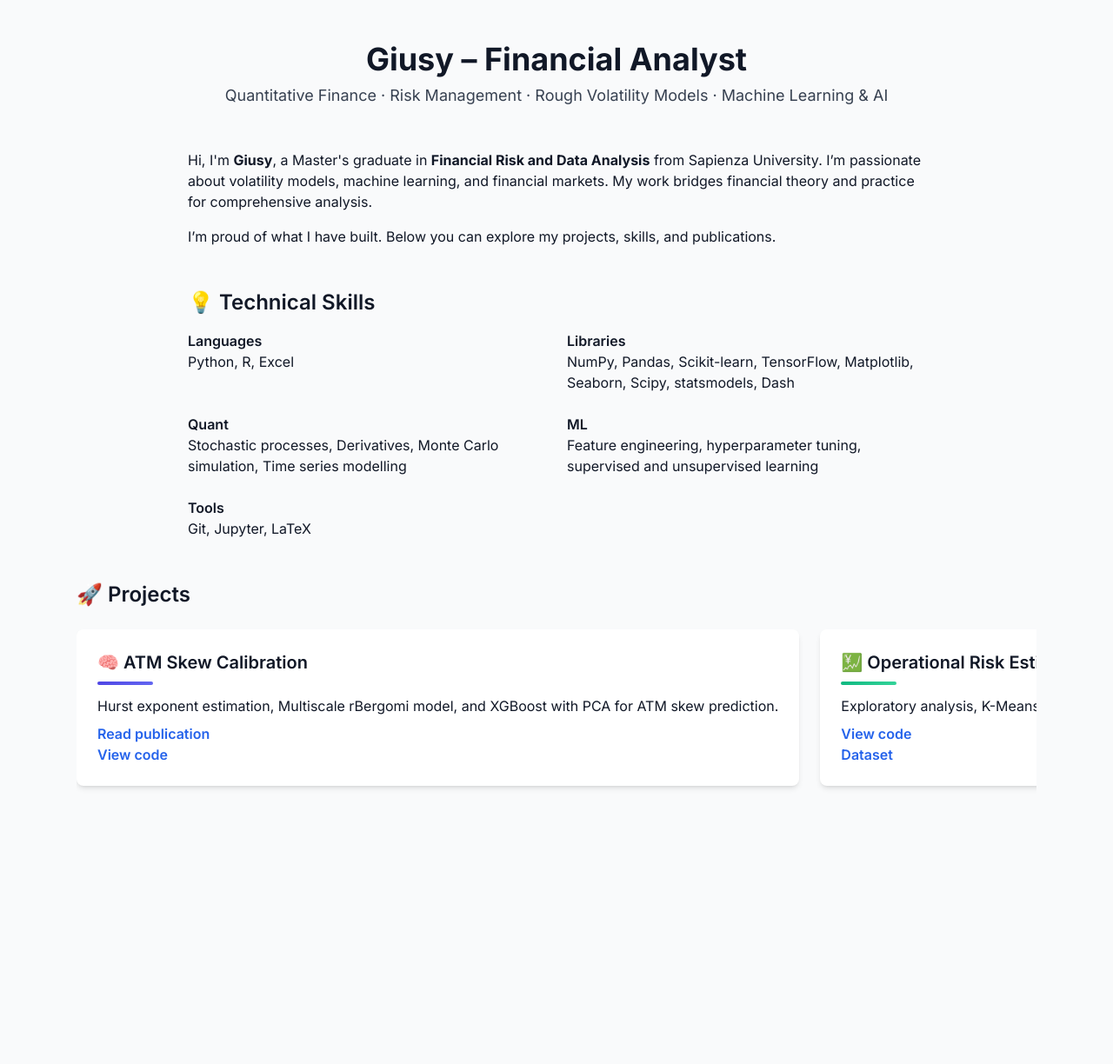
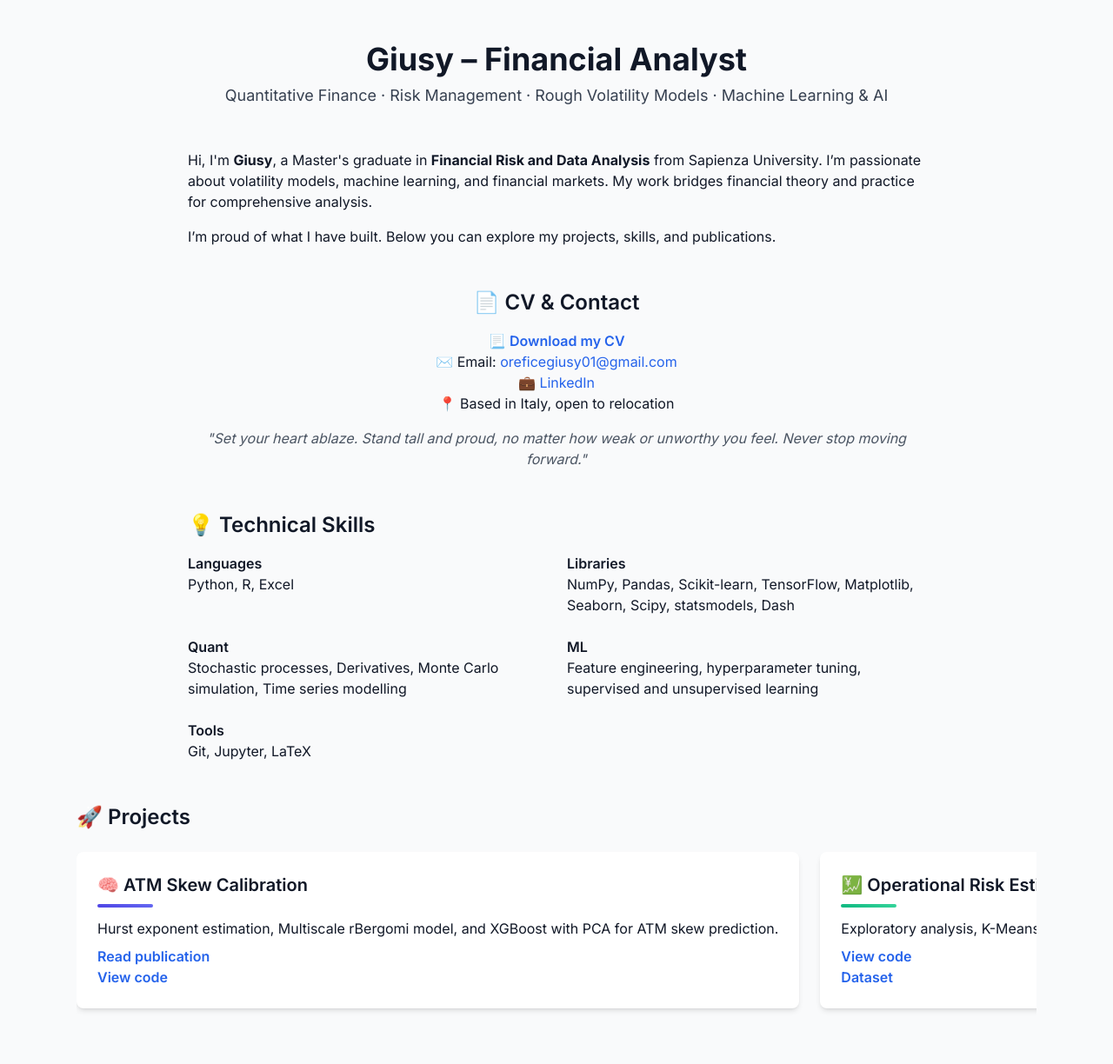
Before and after one commit to yukigiusy/My-researches, a Jekyll site: the page built from index.md, in a window 1280 px wide. Shown: the whole page at 87% size. Built offline with Jekyll 4.4.1, drawn with Linux system fonts in a browser that asks for light colours; nearby versions of some CDN libraries; before the commit the page ends 968 px from its top, so only the background shows below that.

Commit message:
Update default.html

```diff
--- a/_layouts/default.html
+++ b/_layouts/default.html
@@ -41,6 +41,17 @@
     <p class="mb-4">Hi, I'm <strong>Giusy</strong>, a Master's graduate in <strong>Financial Risk and Data Analysis</strong> from Sapienza University. I’m passionate about volatility models, machine learning, and financial markets. My work bridges financial theory and practice for comprehensive analysis.</p>
     <p>I’m proud of what I have built. Below you can explore my projects, skills, and publications.</p>
   </section>
+
+  <!-- Contact Section -->
+  <section id="contact" class="max-w-4xl mx-auto px-6 mb-12 text-center">
+  <h2 class="text-2xl font-semibold mb-4">📄 CV & Contact</h2>
+  <p>📃 <a href="https://github.com/yukigiusy/yukigiusy/blob/main/Giuseppina_Orefice_CV_Analyst_Pro%20(5).pdf" class="text-blue-600 font-semibold hover:underline">Download my CV</a></p>
+  <p>✉️ Email: <a href="mailto:oreficegiusy01@gmail.com" class="text-blue-600 hover:underline">oreficegiusy01@gmail.com</a></p>
+  <p>💼 <a href="https://www.linkedin.com/me?trk=p_mwlite_profile_view-secondary_nav" class="text-blue-600 hover:underline">LinkedIn</a></p>
+  <p>📍 Based in Italy, open to relocation</p>
+  <blockquote class="mt-4 italic text-gray-600">"Set your heart ablaze. Stand tall and proud, no matter how weak or unworthy you feel. Never stop moving forward."</blockquote>
+</section>
+
 
   <!-- Technical Skills -->
   <section class="max-w-4xl mx-auto px-6 mb-12">
@@ -146,13 +157,3 @@
       <div class="bg-white rounded-lg shadow-md p-6 min-w-[280px] hover:shadow-xl transition duration-300 flex-shrink-0">
         <h3 class="text-xl font-semibold mb-2">📊 Value-at-Risk & Expected Shortfall</h3>
         <div class="h-1 w-16 mb-3 rounded" style="background: linear-gradient(to right, #4b5563, #9ca3af);
-
-<!-- Contact Section -->
-  <section id="contact" class="max-w-4xl mx-auto px-6 mb-12 text-center">
-  <h2 class="text-2xl font-semibold mb-4">📄 CV & Contact</h2>
-  <p>📃 <a href="https://github.com/yukigiusy/yukigiusy/blob/main/Giuseppina_Orefice_CV_Analyst_Pro%20(5).pdf" class="text-blue-600 font-semibold hover:underline">Download my CV</a></p>
-  <p>✉️ Email: <a href="mailto:oreficegiusy01@gmail.com" class="text-blue-600 hover:underline">oreficegiusy01@gmail.com</a></p>
-  <p>💼 <a href="https://www.linkedin.com/me?trk=p_mwlite_profile_view-secondary_nav" class="text-blue-600 hover:underline">LinkedIn</a></p>
-  <p>📍 Based in Italy, open to relocation</p>
-  <blockquote class="mt-4 italic text-gray-600">"Set your heart ablaze. Stand tall and proud, no matter how weak or unworthy you feel. Never stop moving forward."</blockquote>
-</section>
```
